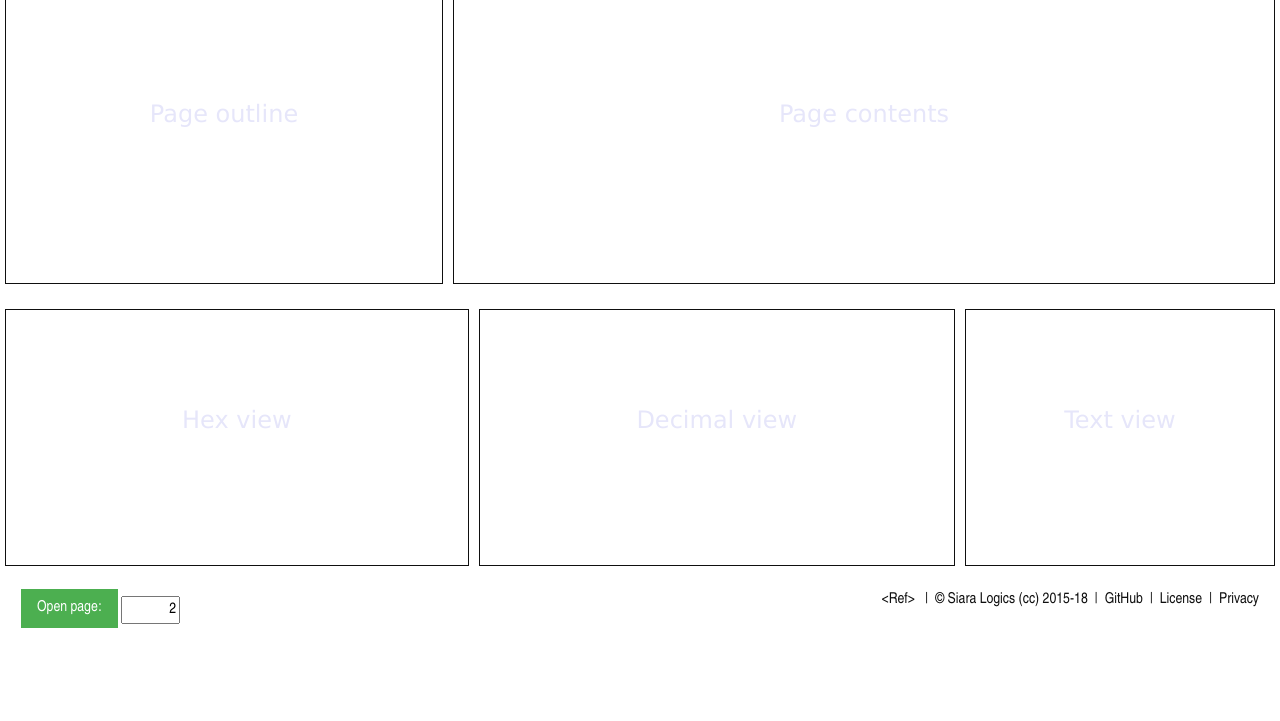
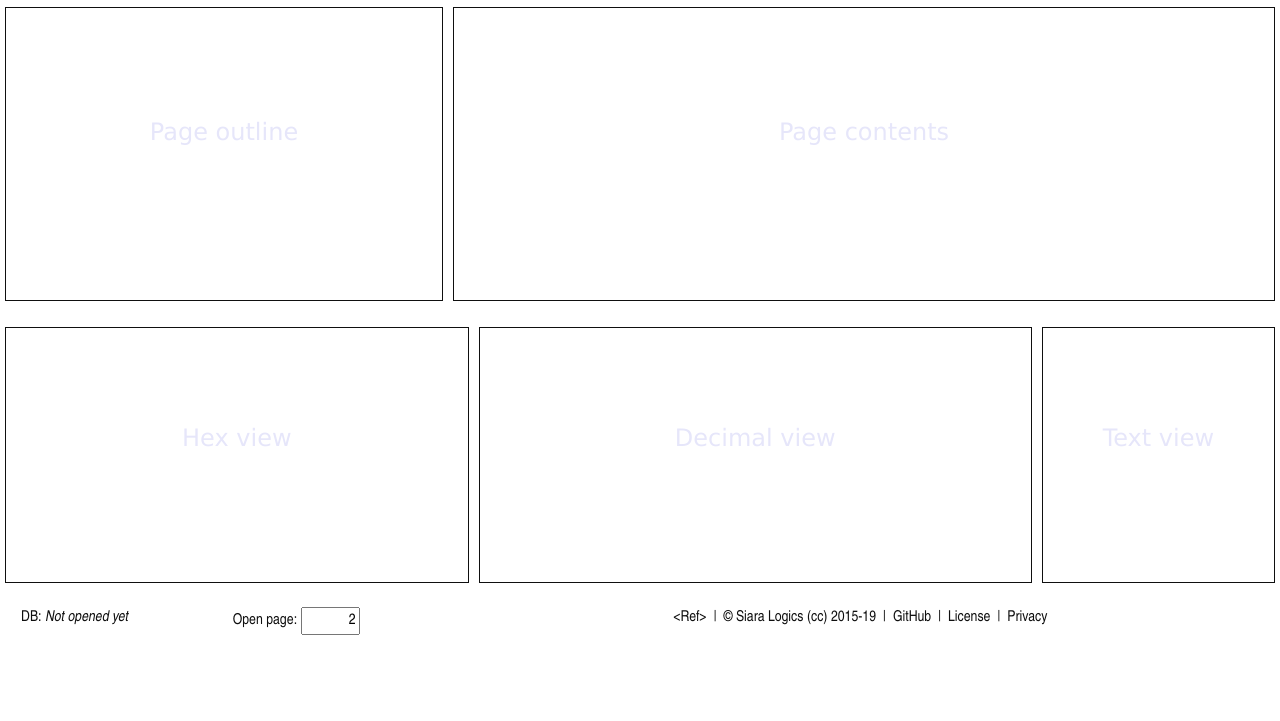
Before and after one commit to siara-cc/sqlite3_page_explorer, an Electron app: page index.html in a window 1280 px wide. Shown: the part 79-800 px from the top of the page. Drawn offline with nearby package versions, Linux system fonts and the light colour scheme.

Commit message:
Fix alignments

```diff
--- a/index.css
+++ b/index.css
@@ -110,7 +110,7 @@ a {
 }
 @media screen and (min-width: 601px) {
   .hdr {
-    font-size: 35px;
+    font-size: 30px;
   }
 }
 @media screen and (max-width: 600px) {
--- a/index.html
+++ b/index.html
@@ -13,6 +13,7 @@
   <script>if (window.module) module = window.module;</script>
 
   <body style="overflow: scroll">
+    <br/>
     <div class="w3-row" style="width:100%; padding: 5px">
       <div class="w3-col m3 w3-container" style="height:100%; min-width:10%">
         <nobr>
@@ -21,9 +22,9 @@
         </nobr>
       </div>
       <div class="w3-col m3 w3-container hdr"
-        style="color: green; height:100%; min-width:50%">Sqlite Page Explorer</div>
+        style="color: green; height:100%; min-width:40%"><b><nobr>Sqlite Page Explorer</nobr></b></div>
       <div class="w3-col m3 w3-container" style="text-align: right; height:100%; min-width:10%" >
-        <input type="button" class="w3-btn w3-green" onclick="selectFile();" value="Open database"/>
+        <input type="button" class="fancyButton" onclick="selectFile();" value="Open database"/>
       </div>
     </div>
     <div style="height:40%; max-height:40%; width:100%">
@@ -44,31 +45,35 @@
           <div class="watermark">Hex view</div>
           <div class="hexArea" id="hexArea1" onscroll="syncScroll(this);"></div>
         </div>
-        <div class="w3-col m3 w3-container container" style="min-width:38%; padding: 5px">
+        <div class="w3-col m4 w3-container container" style="min-width:44%; padding: 5px">
           <div class="watermark">Decimal view</div>
           <div class="hexArea" id="hexArea2" onscroll="syncScroll(this);"></div>
         </div>
-        <div class="w3-col m3 w3-container container" style="min-width:4%; padding: 5px">
+        <div class="w3-col m2 w3-container container" style="min-width:19%; padding: 5px">
           <div class="watermark">Text view</div>
           <div class="hexArea" id="hexArea3" onscroll="syncScroll(this);"></div>
         </div>
       </div>
     </div>
-    <div class="w3-row" style="width:100%; padding: 5px">
-      <div class="w3-col m3 w3-container dbname" style="height:100%; min-width:40%">
-        <input type="button" class="w3-btn w3-green" value="Open page:" onclick="openPage('', this.parentElement.children[1].value, 'u', false);"/>
+    <div class="w3-row dbname" style="width:100%; padding: 5px; vertical-align: center">
+      <div class="w3-col m2 w3-container" style="height:100%">
+        DB: <span id="dbName"><em>Not opened yet</em></span>
+      </div>
+      <div class="w3-col m3 w3-container" style="height:100%">
+        <a class="w3-hover-green" href="javascript:var x=1"
+          onclick="openPage('', this.parentElement.children[1].value, 'u', false);">Open page:</a>
         <input type="text" size="5" value="2" onkeypress="return isNumberKey(event);" style="text-align: right"/>
       </div>
-      <div class="w3-col m3 w3-container dbname" style="height:100%; min-width:60%; text-align: right">
-        <a href="https://www.sqlite.org/fileformat.html">&lt;Ref&gt;&nbsp;</a>
+      <div class="w3-col m5 w3-container w3-right-align" style="height:100%">
+        <a class="w3-hover-green" href="https://www.sqlite.org/fileformat.html">&lt;Ref&gt;</a>
         &nbsp;|&nbsp;
-        <a href="https://github.com/siara-cc">&copy;&nbsp;Siara Logics (cc) 2015-18</a>
+        <a class="w3-hover-green" href="https://github.com/siara-cc">&copy;&nbsp;Siara Logics (cc) 2015-19</a>
         &nbsp;|&nbsp;
-        <a href="https://github.com/siara-cc/sqlite3_page_explorer">GitHub</a>
+        <a class="w3-hover-green" href="https://github.com/siara-cc/sqlite3_page_explorer">GitHub</a>
         &nbsp;|&nbsp;
-        <a href="http://htmlpreview.github.com/?https://github.com/siara-cc/sqlite3_page_explorer/blob/master/eula.htm">License</a>
+        <a class="w3-hover-green" href="http://htmlpreview.github.com/?https://github.com/siara-cc/sqlite3_page_explorer/blob/master/eula.htm">License</a>
         &nbsp;|&nbsp;
-        <a href="http://htmlpreview.github.com/?https://github.com/siara-cc/sqlite3_page_explorer/blob/master/privacy.htm">Privacy</a>
+        <a class="w3-hover-green" href="http://htmlpreview.github.com/?https://github.com/siara-cc/sqlite3_page_explorer/blob/master/privacy.htm">Privacy</a>
       </div>
     </div>
   </body>
--- a/package.json
+++ b/package.json
@@ -25,6 +25,7 @@
     "package-mas": "electron-packager . --overwrite --platform=mas --arch=x64 \"Sqlite Page Explorer\" --app-bundle-id=cc.siara.sqlite-page-explorer --helper-bundle-id=cc.siara.sqlite-page-explorer.helper --app-version=1.0.2 --build-version=1.0.102 --electron-version=3.0.9 --app-category-type=public.app-category.developer-tools --extend-info=Info.plist --icon=./res/icons/feather_db.icns --prune=true --out=release-builds --asar --ignore=./.gitignore --ignore=./node_modules --ignore=./*.sh --ignore=./*.provisionprofile --ignore=./*.plist",
     "package-win32": "electron-packager . sqlite3-page-explorer --overwrite --asar=true --platform=win32 --arch=ia32 --icon=res/icons/db_search.ico --prune=true --out=release-builds --version-string.CompanyName=\"Siara Logics (cc)\" --version-string.FileDescription=\"Visually explore the contents of each page in any SQLite3 database\" --version-string.ProductName=\"Sqlite Page Explorer\"",
     "package-linux": "electron-packager . sqlite3-page-explorer --overwrite --asar=true --platform=linux --arch=x64 --icon=res/icons/db_search.png --prune=true --out=release-builds",
+    "create-debian-installer": "electron-installer-debian --src release-builds/sqlite3_page_explorer_linux-x64_deb/ --arch amd64 --config debian.json",
     "create-installer-mac": "electron-installer-dmg ./release-builds/sqlite3_page_dissector-darwin-x64/sqlite3_page_dissector.app sqlite3_page_explorer-app --out=release-builds --overwrite --icon=res/icons/db_search.icns"
   }
 }
```
Also changed, not shown: debian.json (added, +10 -0 lines).
